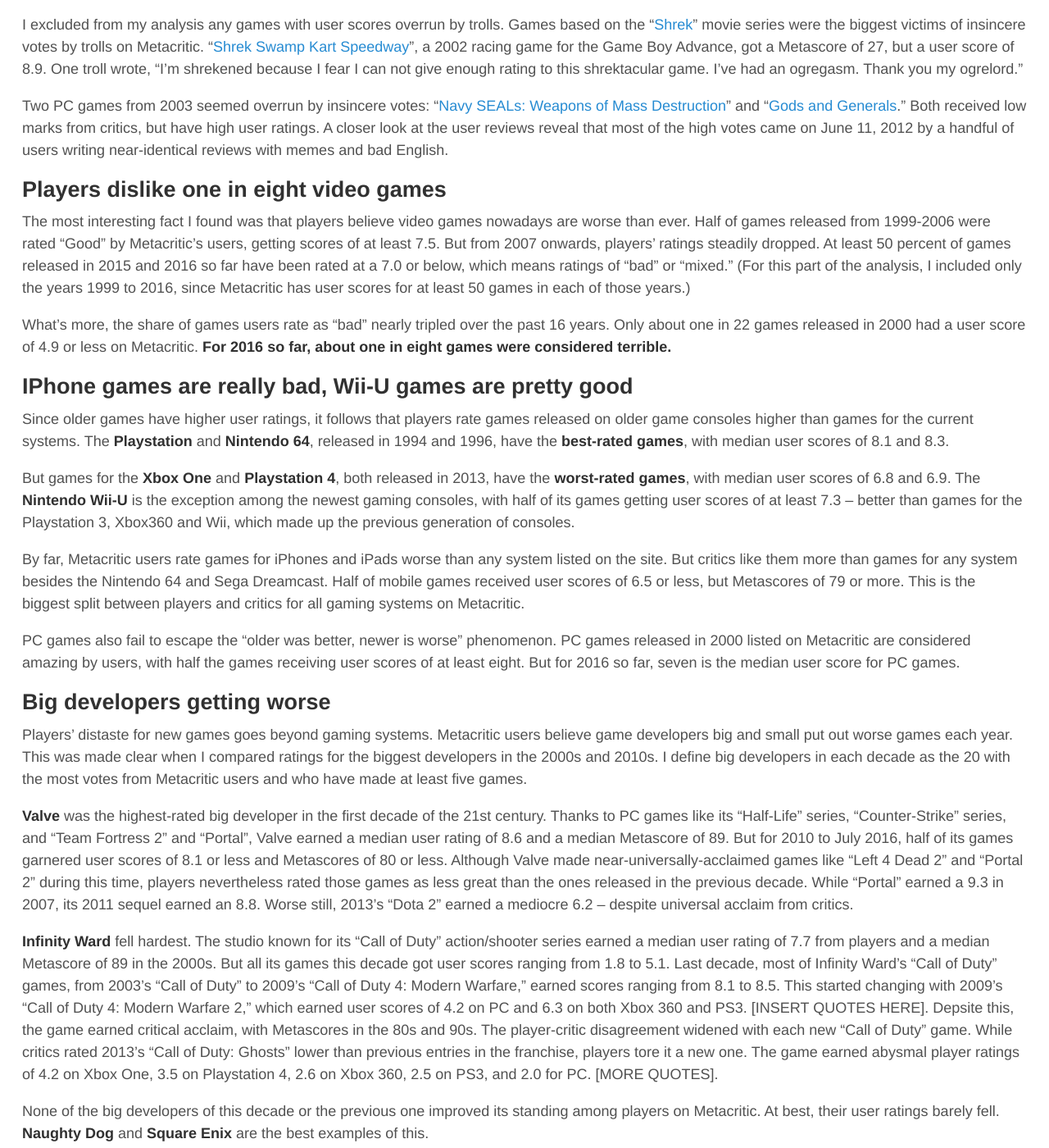
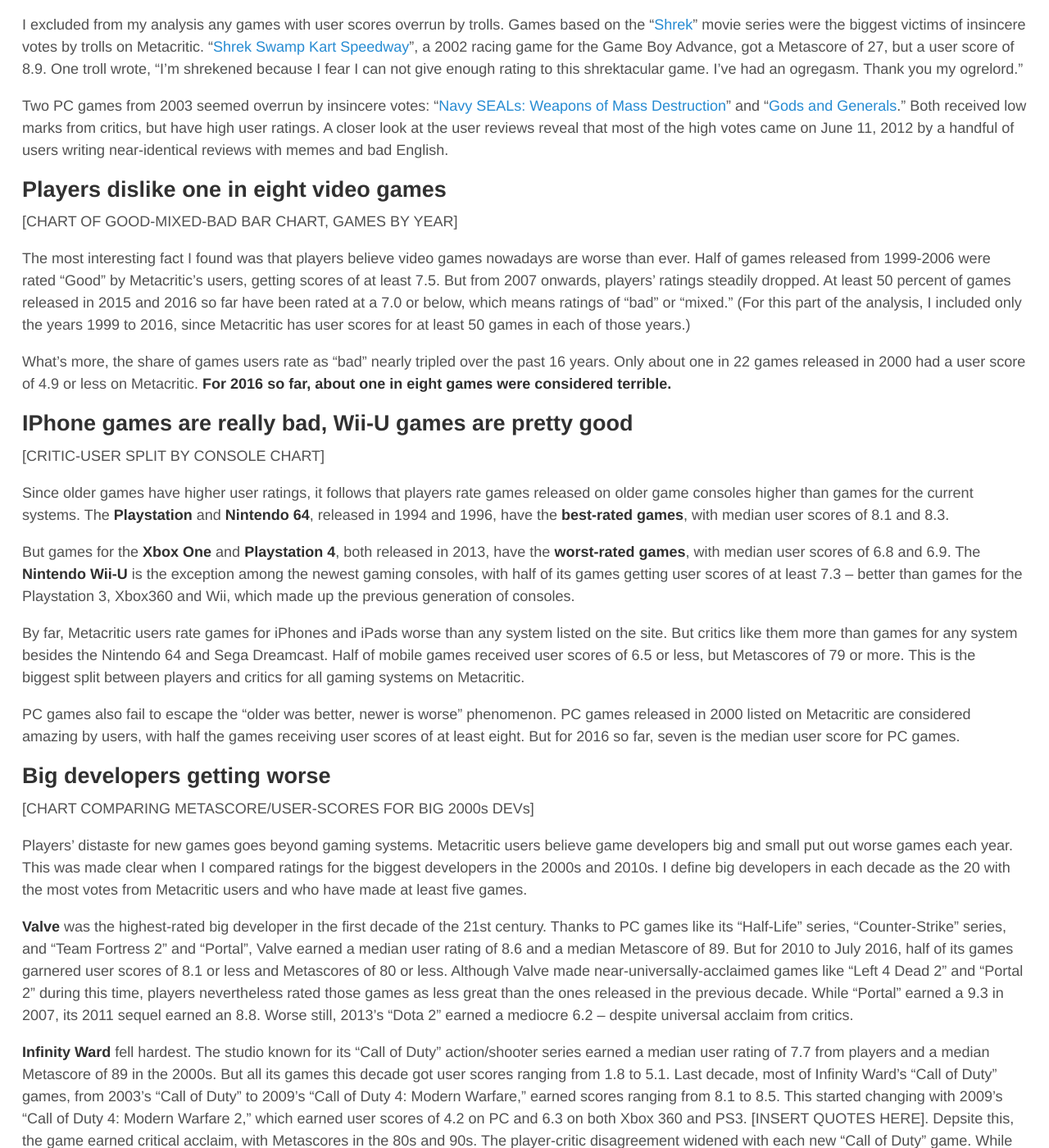
Before and after one commit to chrismp/chrismp.github.io, a Jekyll site: the page built from _posts/2099-01-01-metacritic-video-games.md, in a window 1280 px wide and 1400 px high, scrolled down 1528 px. Shown: the whole window at 82% size. Built offline with Jekyll 4.4.1, drawn with Linux system fonts in a browser that asks for light colours; nearby versions of some CDN libraries; some of the changed text lies outside the part shown.

Commit message:
add chart TK notes

```diff
--- a/_posts/2099-01-01-metacritic-video-games.md
+++ b/_posts/2099-01-01-metacritic-video-games.md
@@ -52,12 +52,16 @@
 
 ## Players dislike one in eight video games
 
+[CHART OF GOOD-MIXED-BAD BAR CHART, GAMES BY YEAR]
+
 The most interesting fact I found was that players believe video games nowadays are worse than ever. Half of games released from 1999-2006 were rated "Good" by Metacritic's users, getting scores of at least 7.5. But from 2007 onwards, players' ratings steadily dropped. At least 50 percent of games released in 2015 and 2016 so far have been rated at a 7.0 or below, which means ratings of "bad" or "mixed." (For this part of the analysis, I included only the years 1999 to 2016, since Metacritic has user scores for at least 50 games in each of those years.)
 
 What's more, the share of games users rate as "bad" nearly tripled over the past 16 years. Only about one in 22 games released in 2000 had a user score of 4.9 or less on Metacritic. **For 2016 so far, about one in eight games were considered terrible.**
 
 
 ## IPhone games are really bad, Wii-U games are pretty good
+
+[CRITIC-USER SPLIT BY CONSOLE CHART]
 
 Since older games have higher user ratings, it follows that players rate games released on older game consoles higher than games for the current systems. The **Playstation** and **Nintendo 64**, released in 1994 and 1996, have the **best-rated games**, with median user scores of 8.1 and 8.3.
 
@@ -69,6 +73,8 @@
 
 
 ## Big developers getting worse
+
+[CHART COMPARING METASCORE/USER-SCORES FOR BIG 2000s DEVs]
 
 Players' distaste for new games goes beyond gaming systems. Metacritic users believe game developers big and small put out worse games each year. This was made clear when I compared ratings for the biggest developers in the 2000s and 2010s. I define big developers in each decade as the 20 with the most votes from Metacritic users and who have made at least five games.
 
@@ -84,6 +90,8 @@
 
 
 ## Smaller developers getting worse
+
+[2000S-2010s CHART COMPARING METASCORES/USER SCORES BY DEV SIZES]
 
 Big developers are not the only targets for players' increasing dislike for video games. Smaller game makers also earned lower Metacritic user scores this decade compared to the 2000s.
 
```
